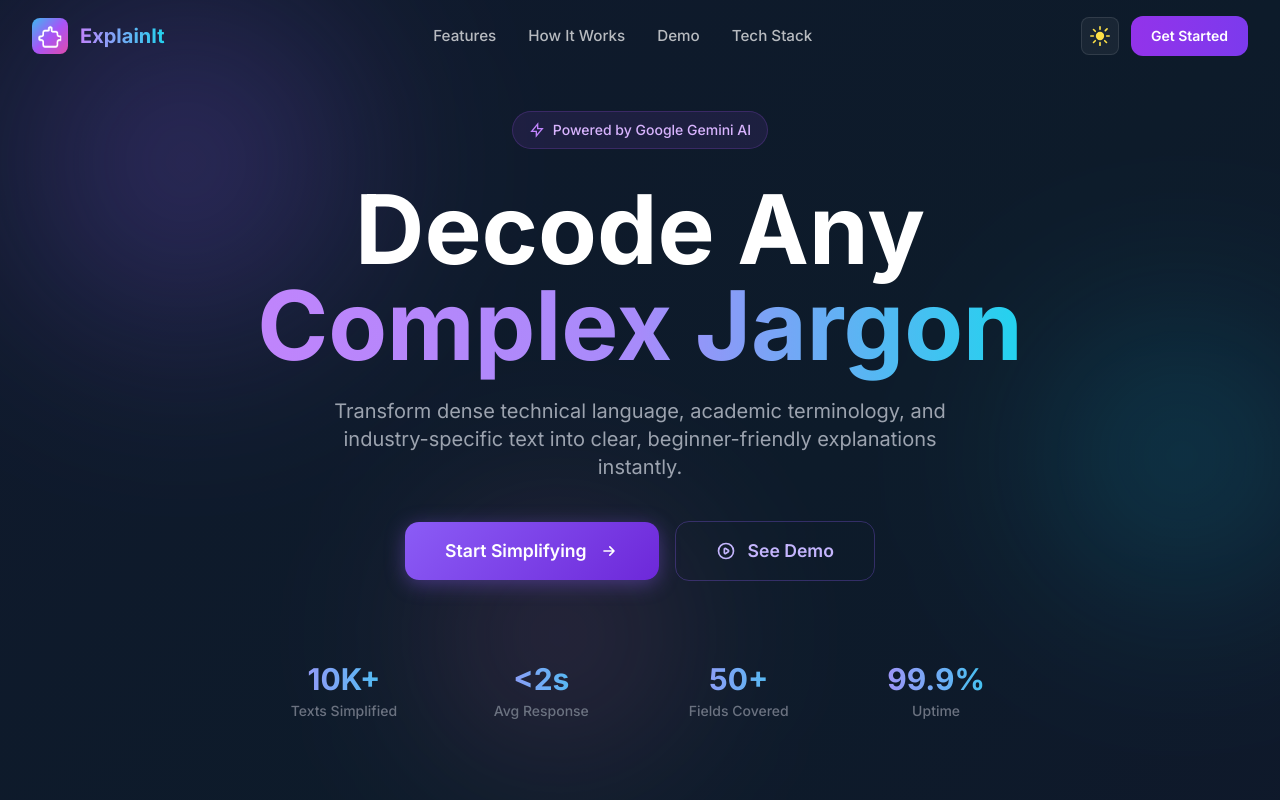
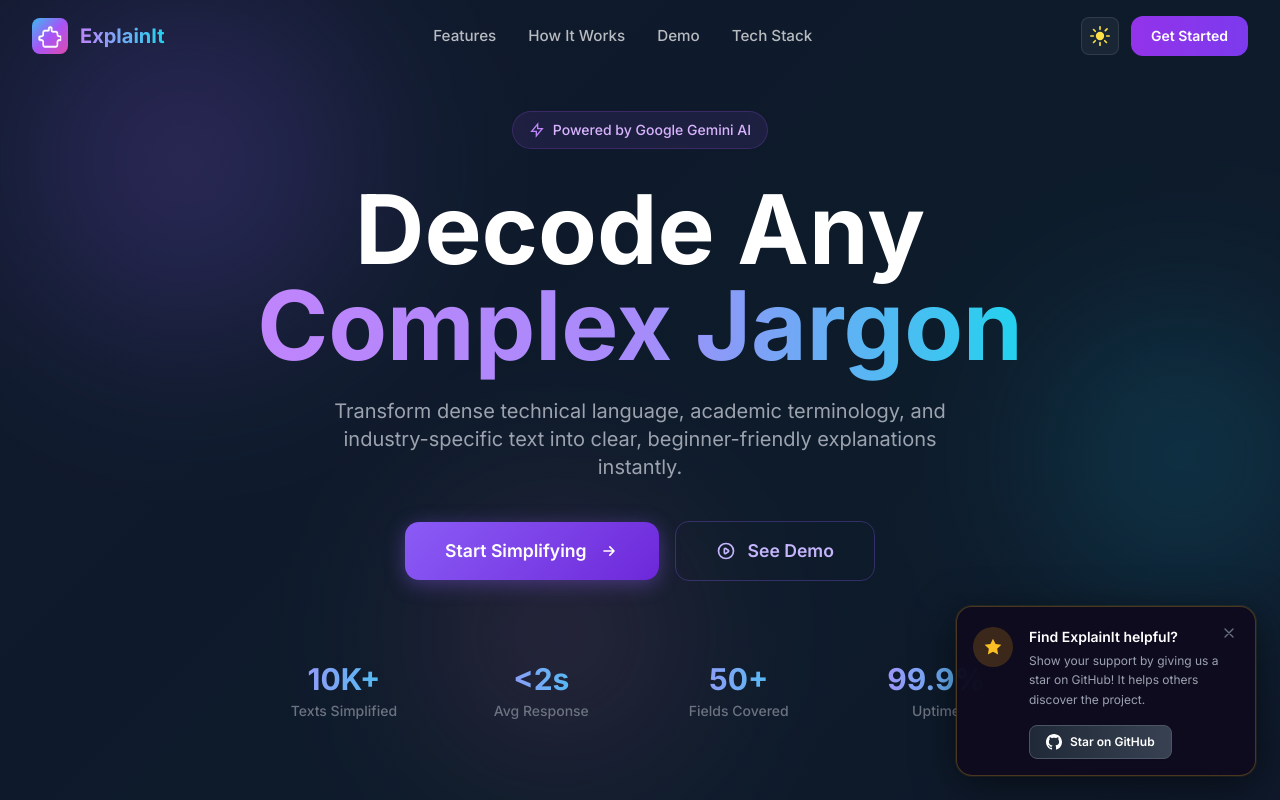
Before and after one commit to StellarStacker/Explain-it, a React (Vite) app: page / in a window 1280 px wide. Shown: the top 800 px of the page. Built offline with nearby package versions, Linux system fonts and the light colour scheme; no server answers.

Commit message:
refactor: remove unused toast progress animation and clean up StarToast component

```diff
--- a/src/pages/LandingPage.css
+++ b/src/pages/LandingPage.css
@@ -422,9 +422,3 @@
   border: 1px solid rgba(200, 200, 230, 0.4);
   color: rgba(30, 20, 60, 0.8);
 }
-
-/* Star toast progress bar */
-@keyframes toast-progress {
-  from { width: 100%; }
-  to { width: 0%; }
-}
--- a/src/pages/landing/StarToast.jsx
+++ b/src/pages/landing/StarToast.jsx
@@ -2,19 +2,8 @@
 
 const GITHUB_URL = 'https://github.com/StellarStacker/Explain-it'
 
-const notifications = [
-  { name: 'Alex M.', location: 'San Francisco', avatar: '#8b5cf6' },
-  { name: 'Priya K.', location: 'Bangalore', avatar: '#06b6d4' },
-  { name: 'Jonas W.', location: 'Berlin', avatar: '#10b981' },
-  { name: 'Sara L.', location: 'Toronto', avatar: '#f59e0b' },
-  { name: 'Ryo T.', location: 'Tokyo', avatar: '#f43f5e' },
-  { name: 'Amir H.', location: 'Dubai', avatar: '#818cf8' },
-  { name: 'Chioma E.', location: 'Lagos', avatar: '#34d399' },
-  { name: 'Lucas B.', location: 'São Paulo', avatar: '#fb923c' },
-]
-
 const StarIcon = () => (
-  <svg className="w-3.5 h-3.5" viewBox="0 0 24 24" fill="currentColor">
+  <svg className="w-5 h-5" viewBox="0 0 24 24" fill="currentColor">
     <path d="M12 2l3.09 6.26L22 9.27l-5 4.87 1.18 6.88L12 17.77l-6.18 3.25L7 14.14 2 9.27l6.91-1.01L12 2z" />
   </svg>
 )
@@ -27,44 +16,31 @@
 
 export const StarToast = () => {
   const [visible, setVisible] = useState(false)
-  const [current, setCurrent] = useState(notifications[0])
-  const visibleRef = React.useRef(false)
+  const [dismissed, setDismissed] = useState(false)
 
-  const show = (i) => {
-    setCurrent(notifications[i])
-    setVisible(true)
-    visibleRef.current = true
-    setTimeout(() => {
-      setVisible(false)
-      visibleRef.current = false
-    }, 6000)
+  useEffect(() => {
+    // Show the CTA after a short delay
+    const timer = setTimeout(() => {
+      if (!sessionStorage.getItem('github-star-dismissed')) {
+        setVisible(true)
+      }
+    }, 4000)
+
+    return () => clearTimeout(timer)
+  }, [])
+
+  const handleDismiss = () => {
+    setVisible(false)
+    setDismissed(true)
+    sessionStorage.setItem('github-star-dismissed', 'true')
   }
 
-  useEffect(() => {
-    let idx = 0
-    let intervalId
-
-    // First appearance after 8 seconds, then every 15 seconds
-    const firstTimeout = setTimeout(() => {
-      show(idx)
-      intervalId = setInterval(() => {
-        idx = (idx + 1) % notifications.length
-        show(idx)
-      }, 15000)
-    }, 8000)
-
-    return () => {
-      clearTimeout(firstTimeout)
-      clearInterval(intervalId)
-    }
-  }, [])
-
-  const dismiss = () => setVisible(false)
+  if (dismissed) return null
 
   return (
     <div
       aria-live="polite"
-      className="fixed bottom-6 left-6 z-[999] transition-all duration-500"
+      className="fixed bottom-6 right-6 z-[999] transition-all duration-500"
       style={{
         transform: visible ? 'translateY(0) scale(1)' : 'translateY(20px) scale(0.95)',
         opacity: visible ? 1 : 0,
@@ -72,67 +48,48 @@
       }}
     >
       <div
-        className="flex items-center gap-3 pr-4 pl-3 py-3 rounded-2xl shadow-2xl"
+        className="flex flex-col p-4 rounded-2xl shadow-2xl relative"
         style={{
           background: 'rgba(15, 10, 30, 0.92)',
           border: '1px solid rgba(251, 191, 36, 0.25)',
           backdropFilter: 'blur(20px)',
           boxShadow: '0 8px 40px rgba(0,0,0,0.5), 0 0 0 1px rgba(251,191,36,0.1)',
-          minWidth: '270px',
-          maxWidth: '320px',
+          width: '300px',
         }}
       >
-        {/* Avatar */}
-        <div
-          className="w-9 h-9 rounded-full flex-shrink-0 flex items-center justify-center text-white text-xs font-bold"
-          style={{ background: `radial-gradient(circle at 35% 35%, ${current.avatar}cc, ${current.avatar}55)` }}
+        <button
+          onClick={handleDismiss}
+          className="absolute top-3 right-3 p-1.5 rounded-lg text-gray-500 hover:text-gray-300 transition-colors"
+          aria-label="Dismiss"
         >
-          {current.name.charAt(0)}
-        </div>
+          <svg className="w-4 h-4" fill="none" stroke="currentColor" strokeWidth="2" viewBox="0 0 24 24">
+            <path strokeLinecap="round" d="M6 18L18 6M6 6l12 12" />
+          </svg>
+        </button>
 
-        {/* Text */}
-        <div className="flex-1 min-w-0">
-          <div className="flex items-center gap-1 flex-wrap">
-            <span className="text-white text-sm font-semibold leading-snug">{current.name}</span>
-            <span className="text-gray-400 text-xs">from {current.location}</span>
+        <div className="flex items-start gap-4 mt-1">
+          <div className="w-10 h-10 rounded-full flex-shrink-0 flex items-center justify-center bg-amber-500/20 text-amber-400">
+            <StarIcon />
           </div>
-          <div className="flex items-center gap-1.5 mt-0.5">
-            <div className="flex items-center gap-1 text-amber-400 text-xs font-medium">
-              <StarIcon />
-              <span>just starred</span>
-            </div>
+
+          <div className="flex-1">
+            <h4 className="text-white text-sm font-semibold mb-1 pr-6">Find ExplainIt helpful?</h4>
+            <p className="text-gray-400 text-xs mb-4 leading-relaxed">
+              Show your support by giving us a star on GitHub! It helps others discover the project.
+            </p>
+
             <a
               href={GITHUB_URL}
               target="_blank"
               rel="noopener noreferrer"
-              className="flex items-center gap-1 text-xs text-purple-400 hover:text-purple-300 transition-colors font-medium no-underline"
+              onClick={handleDismiss}
+              className="inline-flex items-center gap-2 px-4 py-2 bg-gradient-to-r from-gray-800 to-gray-700 hover:from-gray-700 hover:to-gray-600 border border-gray-600 rounded-lg text-xs font-semibold text-white transition-all no-underline w-max shadow-sm"
             >
               <GitHubIcon />
-              <span>ExplainIt</span>
+              <span>Star on GitHub</span>
             </a>
           </div>
         </div>
-
-        {/* Progress bar */}
-        <div className="absolute bottom-0 left-0 right-0 h-0.5 rounded-b-2xl overflow-hidden">
-          {visible && (
-            <div
-              className="h-full bg-gradient-to-r from-amber-400 to-yellow-300 rounded-b-2xl"
-              style={{ animation: 'toast-progress 6s linear forwards' }}
-            />
-          )}
-        </div>
-
-        {/* Dismiss */}
-        <button
-          onClick={dismiss}
-          className="flex-shrink-0 ml-1 p-1 rounded-lg text-gray-600 hover:text-gray-400 transition-colors"
-          aria-label="Dismiss"
-        >
-          <svg className="w-3.5 h-3.5" fill="none" stroke="currentColor" strokeWidth="2" viewBox="0 0 24 24">
-            <path strokeLinecap="round" d="M6 18L18 6M6 6l12 12" />
-          </svg>
-        </button>
       </div>
     </div>
   )
```
